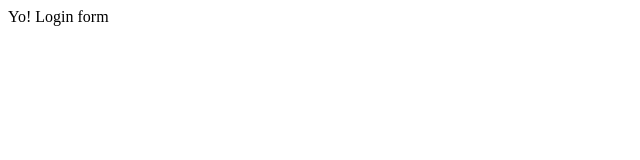
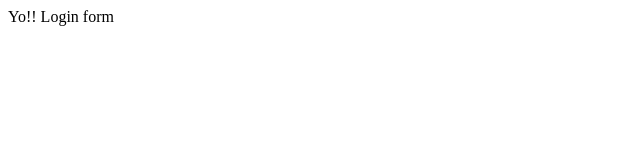
Before and after one commit to iuddin/myappsample, a plain HTML site: page index.html in a window 1280 px wide. Shown: the full height of the page, 0-640 px from the left. Drawn offline with Linux system fonts and the light colour scheme.

Commit message:
another commit

```diff
--- a/index.html
+++ b/index.html
@@ -4,7 +4,7 @@
 	<title></title>
 </head>
 <body>
-Yo!
+Yo!!
 Login form
 </body>
 </html>
```
